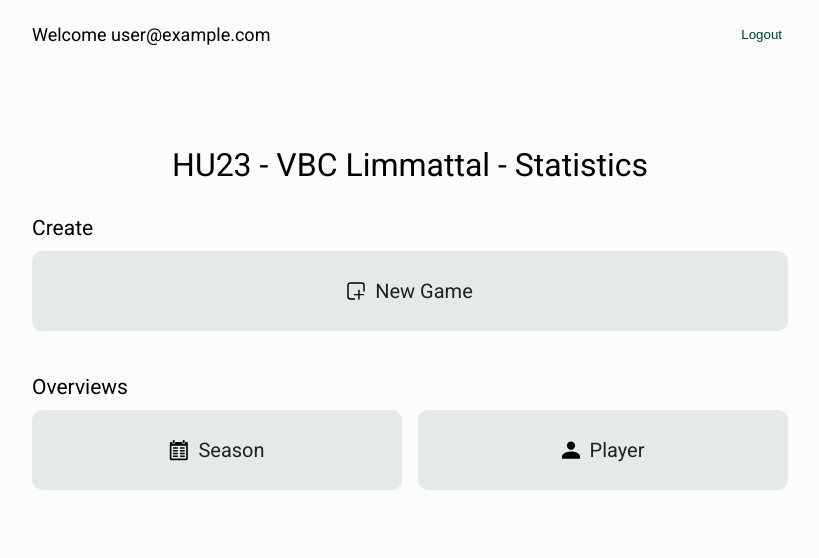
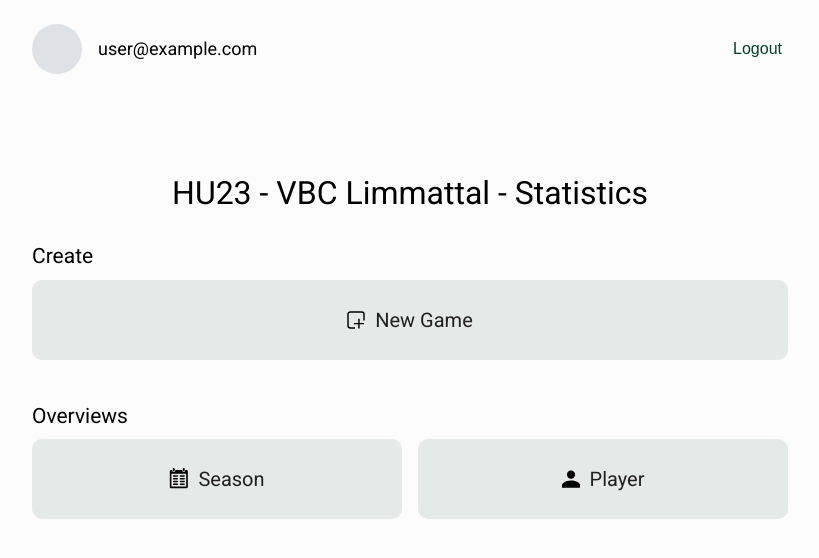
Before and after one commit to N4choWasTaken/statistik-tool, a React (Vite) app: page / in a window 1280 px wide. Shown: the top 558 px of the page, without its empty margins (230-1049 px from the left). Built offline with nearby package versions, Linux system fonts and the light colour scheme; no server answers; the database is empty; sample sign-in values are in the browser's storage.

Commit message:
creates user in db when user registers, introducing roles

```diff
--- a/src/App.tsx
+++ b/src/App.tsx
@@ -19,14 +19,19 @@ import GameTimeout from "./ui/components/gametimeout/GameTimeout";
 import Register from "./ui/components/auth/register/Register";
 import Login from "./ui/components/auth/login/Login";
 import { useAuth } from "./auth/authContext";
+import { useGetUserData } from "./hooks/useGetUserData";
+import Unverified from "./ui/pages/Unverified";
 
 const App: React.FC = () => {
   const { players } = usePlayers();
-  const { userLoggedIn, loading } = useAuth() || {
+  const { userLoggedIn, currentUser } = useAuth() || {
     currentUser: null,
     userLoggedIn: false,
     loading: false,
   };
+
+  //@ts-ignore
+  const userData = useGetUserData(currentUser?.uid ?? "");
 
   const allPlayerRoutes = players.map((player) => ({
     key: String(player.id),
@@ -34,15 +39,10 @@ const App: React.FC = () => {
     href: `/player/${player.id}`,
   }));
 
-  if (loading) {
-    // Show a loading indicator while checking auth state
-    return <div>Loading...</div>;
-  }
-
   return (
     <Router>
       <Routes>
-        {userLoggedIn ? (
+        {userLoggedIn && userData.role != "unverified" ? (
           <>
             <Route path="*" element={<Navigate to="/" replace={true} />} />
             <Route path="/" element={<Landing />} />
@@ -67,9 +67,15 @@ const App: React.FC = () => {
           </>
         ) : (
           <>
-            <Route path="/" element={<Login />} />
-            <Route path="/register" element={<Register />} />
-            <Route path="*" element={<Navigate to="/" replace={true} />} />
+            {userData.role === "unverified" ? (
+              <Route path="/" element={<Unverified />} />
+            ) : (
+              <>
+                <Route path="/" element={<Login />} />
+                <Route path="/register" element={<Register />} />
+                <Route path="*" element={<Navigate to="/" replace={true} />} />
+              </>
+            )}
           </>
         )}
       </Routes>
--- a/src/auth/auth.ts
+++ b/src/auth/auth.ts
@@ -5,15 +5,19 @@ import {
   sendPasswordResetEmail,
   signOut,
 } from "firebase/auth";
+import { setUserRole } from "../services/upload/registerUser";
 
 // Create a new user with email and password
 export const doCreateUserWithEmailAndPassword = async (email: string, password: string) => {
   try {
     const userCredential = await createUserWithEmailAndPassword(auth, email, password);
+    const user = userCredential.user;
+    await setUserRole(user.uid, "unverified", email, email);
+
     return userCredential;
   } catch (error) {
     console.error("Error creating user:", error);
-    throw error; // Re-throw the error to be handled by the calling function
+    return error;
   }
 }
 
--- /dev/null
+++ b/src/hooks/useGetUserData.ts
@@ -0,0 +1,27 @@
+import { doc, getDoc } from 'firebase/firestore';
+import db from '../firebase'; // Ensure the path is correct
+import { useEffect, useState } from 'react';
+
+export function useGetUserData(uid: string) {
+  const [userData, setUserData] = useState<Record<string, unknown>>({});
+
+  useEffect(() => {
+    const fetchUsers = async () => {
+      try {
+        const userDocRef = doc(db, 'Users', uid);
+        const userDoc = await getDoc(userDocRef);
+        if (!userDoc.exists()) {
+          return new Error('User not found');
+        }
+        const userData = { id: userDoc.id, ...userDoc.data() };
+        setUserData(userData);
+      } catch (err) {
+        return new Error(err as string);
+      }
+    };
+
+    fetchUsers();
+  }, [uid]);
+
+return userData;
+}
--- /dev/null
+++ b/src/services/upload/registerUser.ts
@@ -0,0 +1,14 @@
+import { getFirestore, doc, setDoc } from "firebase/firestore";
+// Initialize Firestore
+const db = getFirestore();
+
+export const setUserRole = async (userUid: string, role: string, email: string, displayName: string) => {
+  try {
+    await setDoc(doc(db, "Users", userUid), {
+      role, email, displayName
+    });
+    console.log("User role set successfully.");
+  } catch (error) {
+    console.error("Error setting user role:", error);
+  }
+};
--- a/src/ui/components/home/Home.tsx
+++ b/src/ui/components/home/Home.tsx
@@ -23,7 +23,10 @@ const Home = () => {
       <div className="home section">
         <div className="home__header">
           <h5 className="home__header__user">
-            {currentUser ? `Welcome ${currentUser.email}` : null}
+            <div className="home__header__user__profile">
+              <div className="home__header__user__profile--img"></div>
+              {currentUser ? `${currentUser.email}` : null}
+            </div>
             <button
               onClick={() => {
                 doSignOut().then(() => {
--- a/src/ui/components/home/_home.scss
+++ b/src/ui/components/home/_home.scss
@@ -16,6 +16,19 @@
       justify-content: space-between;
       margin-bottom: 10rem;
 
+      &__profile {
+        display: flex;
+        align-items: center;
+
+        &--img {
+          width: 5rem;
+          height: 5rem;
+          border-radius: 50%;
+          margin-right: 1.6rem;
+          background-color: $gray-300;
+        }
+      }
+
       &--logout {
         cursor: pointer;
         color: $primary;
@@ -23,6 +36,7 @@
         transition: all $ease;
         background: none;
         border: none;
+        font-size: 1.6rem;
 
         &:hover {
           color: $primary;
--- /dev/null
+++ b/src/ui/pages/Unverified.tsx
@@ -0,0 +1,11 @@
+export default function Unverified() {
+  return (
+    <>
+      <h1>Hold tight!</h1>
+
+      <p>
+        We are currently verifying your account. This process may take time.
+      </p>
+    </>
+  );
+}
```
